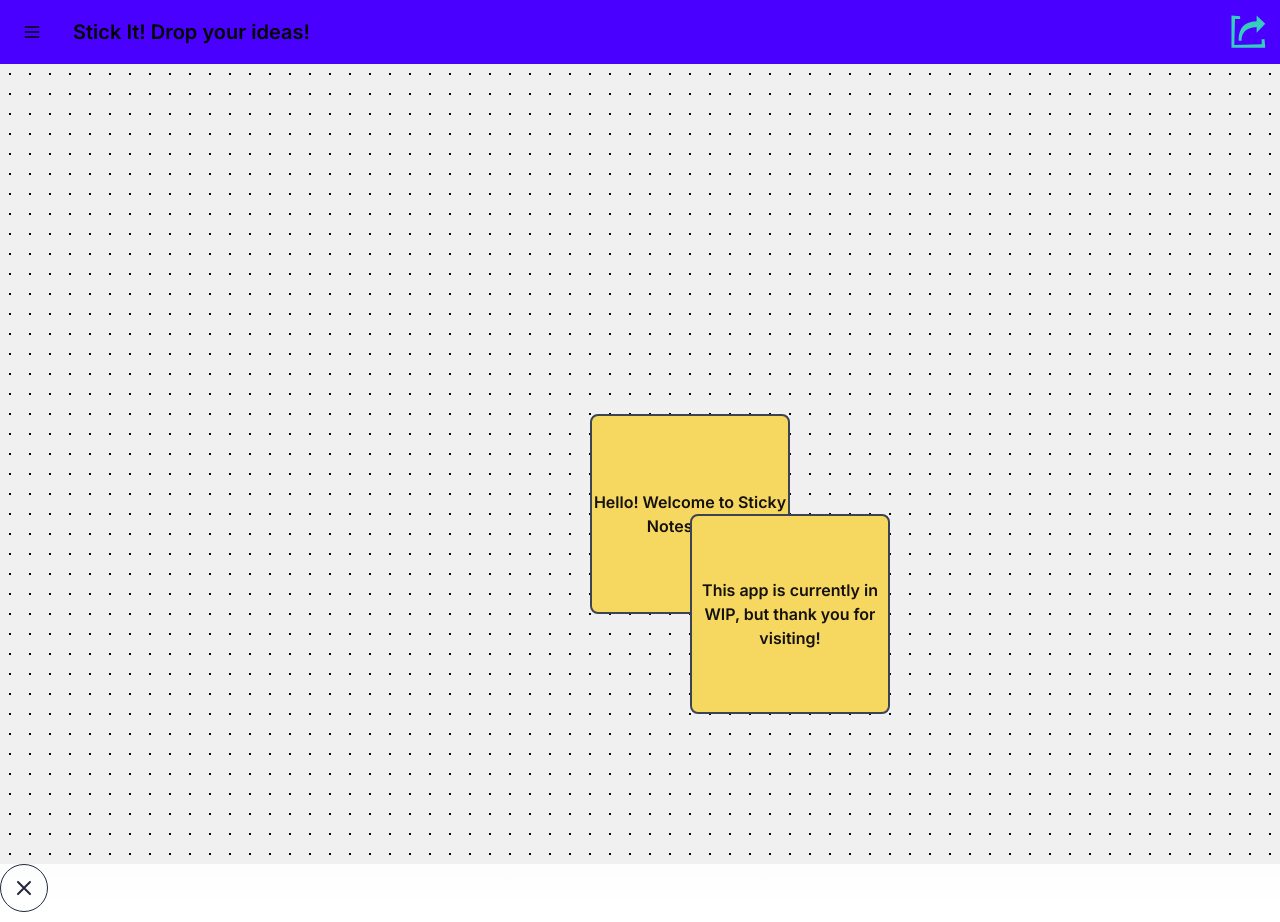
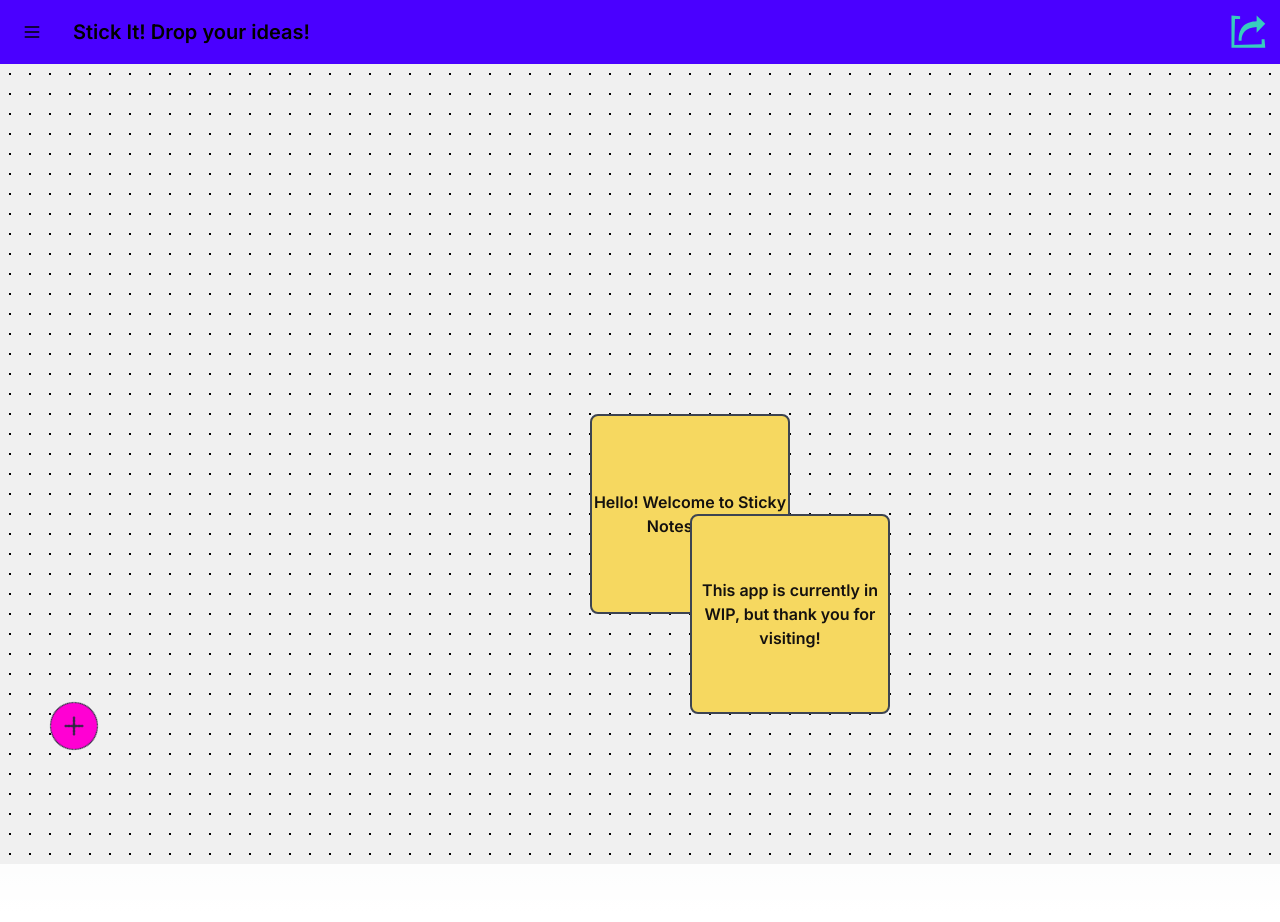
Before and after one commit to francamara/sticky-notes-app, a Next.js app: page / in a window 1280 px wide. Built offline with nearby package versions, Linux system fonts and the light colour scheme.

Commit message:
feat: add notes

```diff
--- a/src/app/components/Canvas/Canvas.module.css
+++ b/src/app/components/Canvas/Canvas.module.css
@@ -27,3 +27,13 @@
   color: #14110f;
   border-radius: 8px;
 }
+
+.addButton {
+  position: sticky;
+  bottom: 50px;
+  margin-left: 50px;
+}
+
+.rotatedButton {
+  transform: rotate(45deg);
+}
--- a/src/app/components/Canvas/Canvas.tsx
+++ b/src/app/components/Canvas/Canvas.tsx
@@ -1,4 +1,4 @@
-import React, { useState } from 'react'
+import React from 'react'
 import { DndContext, DragEndEvent } from '@dnd-kit/core'
 import Draggable from '../Draggable/Draggable'
 import styles from './Canvas.module.css'
@@ -9,61 +9,65 @@ interface StickyNote {
   y: number;
 }
 
-const Canvas: React.FC = () => {
-  const [items, setItems] = useState<StickyNote[]>([
+class Canvas extends React.Component {
+  state: {items: StickyNote[]} = {
+    items: [
       { id: 'Hello! Welcome to Sticky Notes App!', x: 50, y: 50 },
       { id: 'This app is currently in WIP, but thank you for visiting!', x: 150, y: 150 },
-  ])
+    ]
+  }
 
-  const handleDragEnd = (event: DragEndEvent) => {
+  handleDragEnd = (event: DragEndEvent) => {
     const { active, delta } = event
-    setItems((items) =>
-      items.map((item) =>
+    const { items } = this.state
+    const updatedItems = items.map((item) =>
       item.id === active.id
         ? { ...item, x: item.x + delta.x, y: item.y + delta.y }
         : item
     )
-    )
+    this.setState({ items: updatedItems })
   }
 
-  // const handleClick = () => {
-  //   console.log('Stickt Note was clicked!')
-  // }
-
-  // const handleKeyDown = () => {
-  //   console.log('Stickt Note was clicked!')
-  // }
-
-  const handleNoteClick = (event: React.MouseEvent<HTMLDivElement>) => {
+  handleNoteClick = (event: React.MouseEvent<HTMLDivElement>) => {
     event.preventDefault()
     const { id } = event.currentTarget.dataset
     console.log(`Note with id ${id} was clicked!`)
   }
 
-  const handleKeyDown = (event: React.KeyboardEvent<HTMLDivElement>) => {
+  handleKeyDown = (event: React.KeyboardEvent<HTMLDivElement>) => {
     event.preventDefault()
     if (event.key === 'Enter' || event.key === ' ') {
-      handleNoteClick(event as unknown as React.MouseEvent<HTMLDivElement>)
+      this.handleNoteClick(event as unknown as React.MouseEvent<HTMLDivElement>)
     }
   }
 
+  addNote = () => {
+    const { items } = this.state
+    this.setState({ items: [...items, { id: 'New Note', x: 50, y: 50 }] })
+  }
+
+  render() {
+    const { items } = this.state
     return (
-    <DndContext onDragEnd={handleDragEnd}>
+      <DndContext onDragEnd={this.handleDragEnd}>
         <div className={styles.canvas}>
           {items.map((item) => (
             <Draggable key={item.id} id={item.id} x={item.x} y={item.y}
-            onChildClick={handleNoteClick}
-            onChildEnter={handleKeyDown}
+              onChildClick={this.handleNoteClick}
+              onChildEnter={this.handleKeyDown}
             >
               <div className={styles.draggableItem}>{item.id}</div>
             </Draggable>
           ))}
         </div>
-      <button className="btn btn-circle btn-outline" title="add">
+        <div  className={styles.addButton}>
+          <button className={`btn btn-circle btn-outline bg-secondary ${styles.rotatedButton}`} title="add" onClick={this.addNote}>
             <svg xmlns="http://www.w3.org/2000/svg" className="h-6 w-6" fill="#cc99ff" viewBox="0 0 24 24" stroke="currentColor"><path strokeLinecap="round" strokeLinejoin="round" strokeWidth="2" d="M6 18L18 6M6 6l12 12" /></svg>
           </button>
+        </div>
       </DndContext>
     )
   }
+}
 
 export default Canvas
```
Lines whose indentation alone changed are shown as unchanged.
